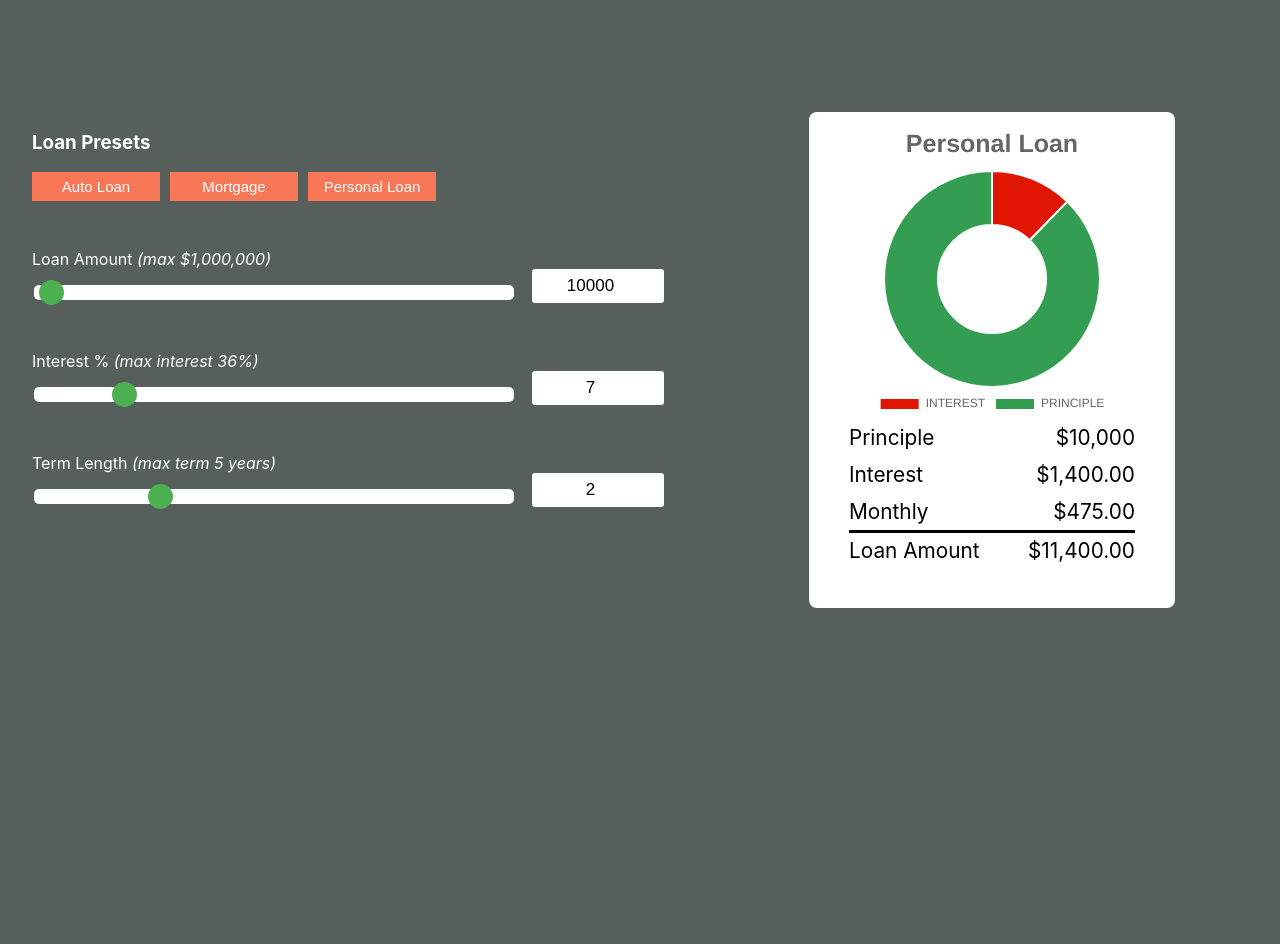
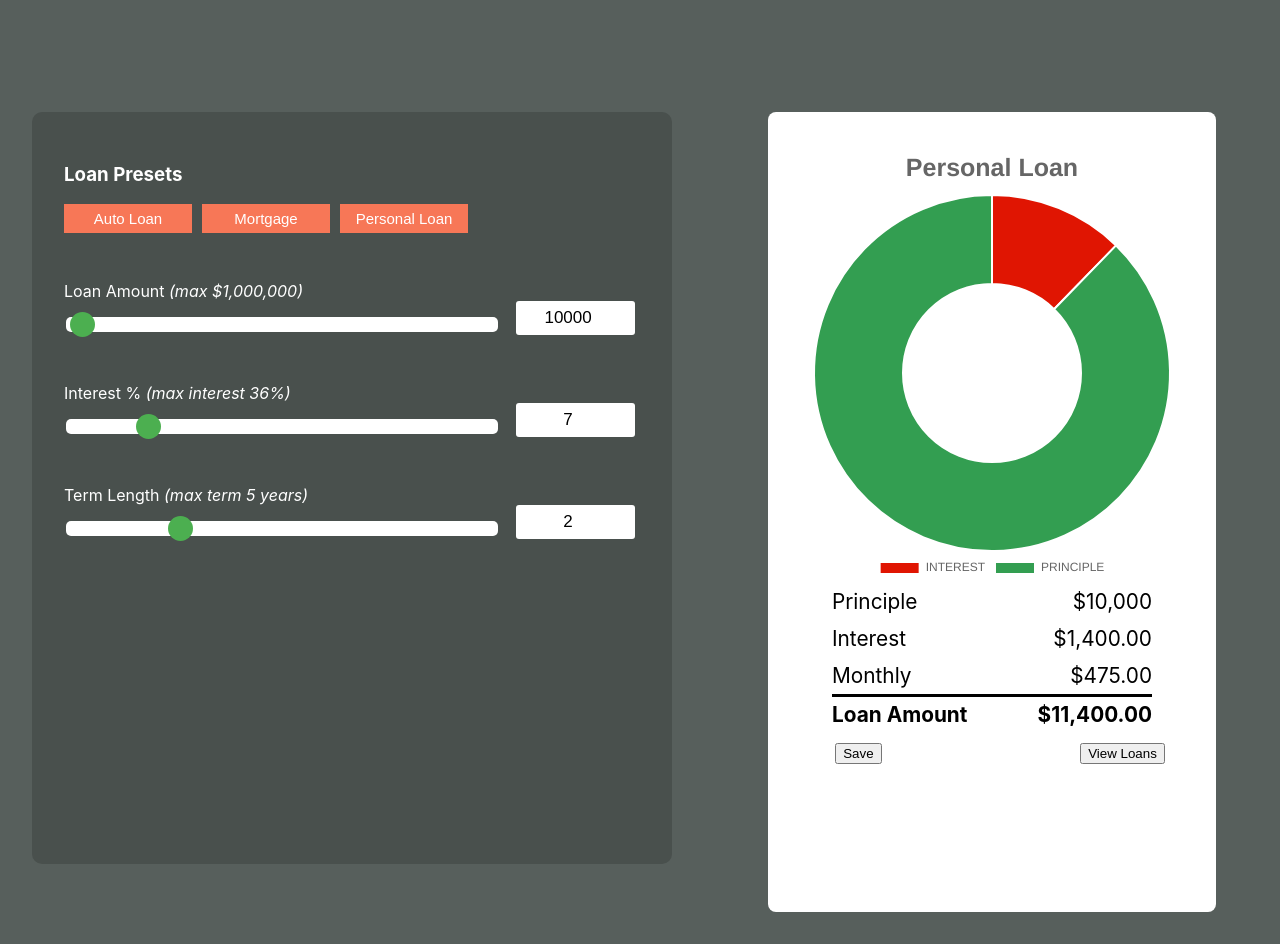
Before and after one commit to raulthedeveloper/loan_calculator, a React (Create React App) app: page / in a window 1280 px wide. Shown: the top 944 px of the page. Built offline with nearby package versions, Linux system fonts and the light colour scheme.

Commit message:
updated css added save and view loan component

```diff
--- a/src/App.js
+++ b/src/App.js
@@ -1,6 +1,7 @@
 import './App.css';
 import Controls from "./components/Controls/Controls"
 import Display from "./components/Display/index"
+
 import { useState } from 'react'
 
 
--- a/src/components/Controls/controls.css
+++ b/src/components/Controls/controls.css
@@ -36,6 +36,10 @@
 
   .controls{
     width: 100%;
+    padding: 2rem;
+    border-radius: 10px;
+    background: #49504d;
+    height: 86%;
   }
 
   .text-field{
@@ -51,3 +55,9 @@
 label{
   color: white;
 }
+
+@media only screen and (max-width: 700px) {
+  .controls{
+    border-radius: unset;
+  }
+}
--- /dev/null
+++ b/src/components/Display/Save.js
@@ -0,0 +1,23 @@
+import React, { useState } from 'react'
+
+let newData = []
+
+export default function Save(props) {
+    const [ save, setSave ] = useState(false)
+    const [ data, setData ] = useState([])
+
+
+    const saveButton = () =>{
+        // Save name of loan from loanName and Props to same object to be sent to View Loans
+      const loanName = window.prompt("Name of the Loan?")
+        setSave(true)
+        newData.push(props)
+        console.log(newData)
+        setData(newData)
+    }
+    return (
+        <div>
+            <button onClick={saveButton}>Save</button>
+        </div>
+    )
+}
--- /dev/null
+++ b/src/components/Display/ViewLoans.js
@@ -0,0 +1,18 @@
+import React, { useState } from 'react'
+
+
+
+export default function ViewLoans() {
+    const [view, setView ] = useState(false)
+
+    const viewButton = () =>{
+        alert("View Loan has been pressed")
+        setView(true)
+    }
+
+    return (
+        <div>
+            <button onClick={viewButton}>View Loans</button>
+        </div>
+    )
+}
--- a/src/components/Display/display.css
+++ b/src/components/Display/display.css
@@ -1,10 +1,19 @@
 .chart-container{
+    display: flex;
+    flex-direction: column;
     background-color: white;
     border-radius: 8px;
-    max-height: 60%;
-    width: 70%;
-    max-width: 350px;
-    padding: 8px;
+    width: 60%;
+    /* max-width: 350px; */
+    padding: 2rem;
+    /* height: 86%; */
+}
+
+.save-buttons{
+    padding-left: 1.2rem;
+    padding-right: 1.2rem;
+    display: flex;
+    justify-content: space-between;
 }
 
 
@@ -14,13 +23,17 @@
         max-height: initial;
         padding-bottom: 1rem;
         max-width: initial;
+        border-radius: unset;
+        height:initial;
+    }
+
+    canvas{
+        min-height: initial;
+        width: 100%;
     }
 }
 
 @media only screen and (max-width: 500px) {
-    .chart-container{
-        border-radius: 0;
-    }
     h3{
         font-size: 26px;
     }
@@ -28,7 +41,8 @@
 
 
 canvas{
-    min-height: 300px;
+    min-height: 55vh;
+    width: 100%;
 }
 
 .chart-container span{
--- a/src/components/Display/index.js
+++ b/src/components/Display/index.js
@@ -1,5 +1,7 @@
 import React, { Component } from 'react'
 import Chart from "../graph"
+import Save from "./Save"
+import ViewLoans from './ViewLoans'
 import './display.css'
 
 
@@ -43,7 +45,7 @@ return <span>${numberWithCommas(parseFloat(amount * (interest/100) * term).toFix
 CalculateTotal = () =>{
     let {amount,interest,term} = this.props.payload
     let total = parseFloat(parseInt(amount) + amount * (interest/100) * term).toFixed(2)
-return <span>{"$" + numberWithCommas(total) }</span>
+return <span style={{fontWeight:"bold"}}>{"$" + numberWithCommas(total) }</span>
 }
 
 CalculateMonthly = () =>{
@@ -128,8 +130,7 @@ CalculateMonthly = () =>{
 
                 <Chart location={this.props.payload.loanType} chartData={this.state.chartData}  legendPosition="bottom"/>
 
-                <div style={{display:"flex",flexDirection:"column",textAlign:'left',marginLeft:"1rem",lineHeight:'2.3rem'}}>
-                    <div style={{display:"flex", flexDirection:"column", justifyContent:'center'}}>
+                <div style={{marginLeft:"1rem",lineHeight:'2.3rem'}}>
 
 
                     <div className="result-values"><span>Principle</span> <span>{"$" + numberWithCommas(this.props.payload.amount)}</span></div>
@@ -139,9 +140,14 @@ CalculateMonthly = () =>{
                         <this.CalculateInterest />
                         </div>
                     <div className="result-values"><span>Monthly</span> <this.CalculateMonthly/></div>
-                    <div className="result-values" style={{borderTop:"solid"}}><span >Loan Amount</span> <this.CalculateTotal /></div>
+                    <div className="result-values" style={{borderTop:"solid"}}><span style={{fontWeight:"bold"}}>Loan Amount</span> <this.CalculateTotal /></div>
 
-                    </div >
+               <div className="save-buttons">
+
+                <Save data={this.props.payload}/>
+
+                <ViewLoans />
+               </div>
 
                 </div>
 
```
Also changed, not shown: 2 other files (tests, documents, lock files or other folders).
